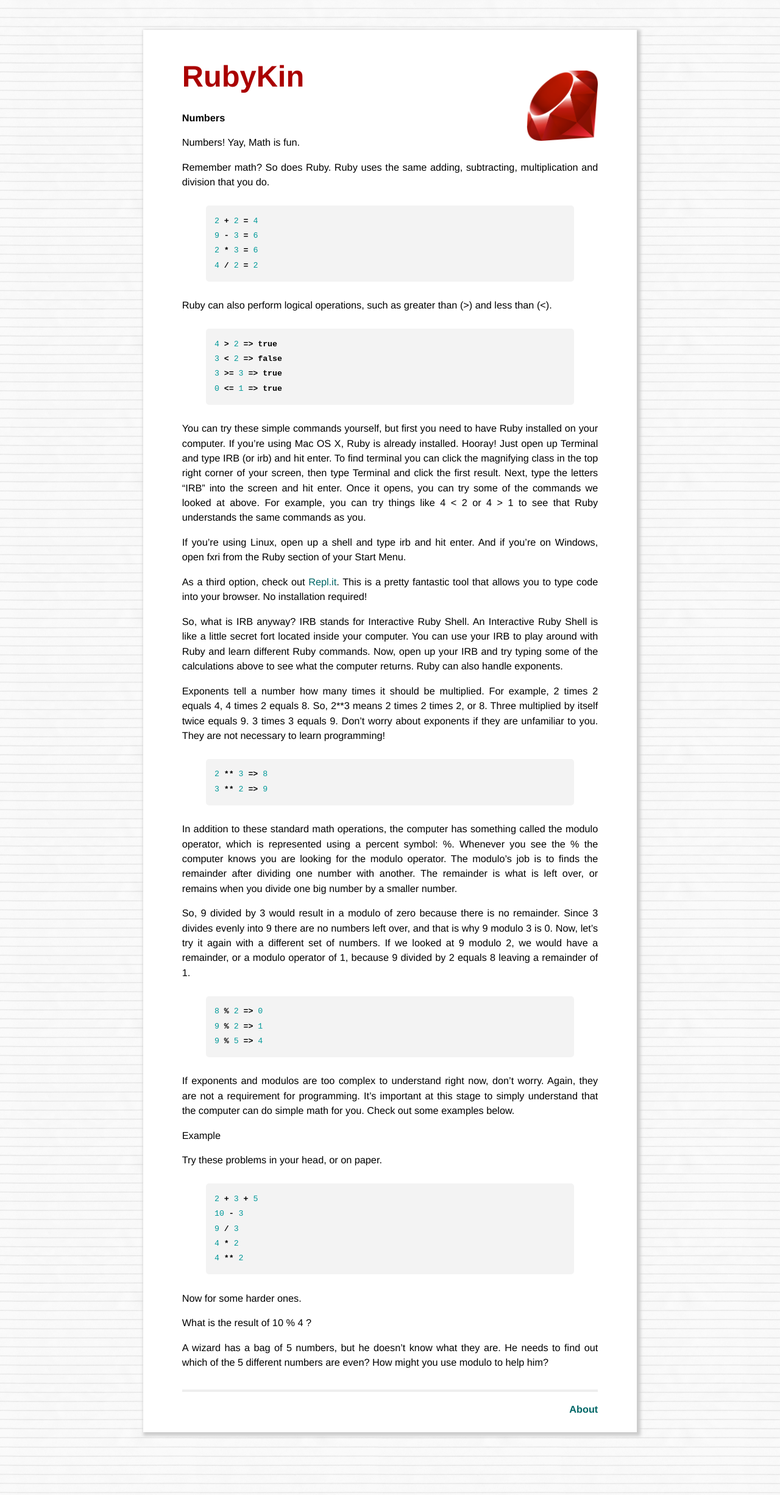
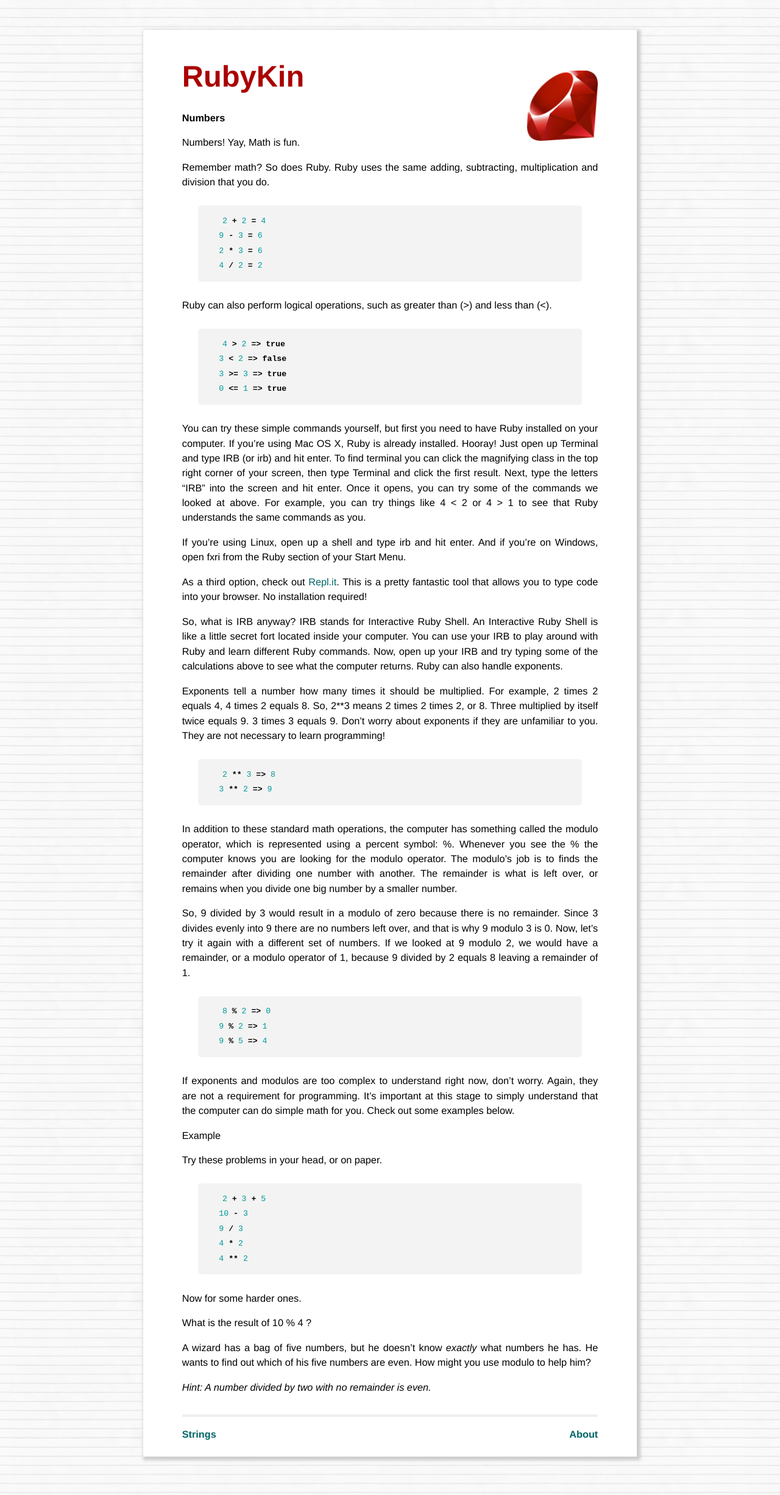
Before and after one commit to mrdougwright/rubykin.github.io, a Jekyll site: the page built from numbers.md, in a window 1280 px wide. Shown: the whole page at 61% size. Built offline with Jekyll 4.4.1, drawn with Linux system fonts in a browser that asks for light colours; Markdown is read by kramdown in place of the engine named in the settings.

Commit message:
Add Strings chapter!

```diff
--- a/css/main.css
+++ b/css/main.css
@@ -111,13 +111,19 @@
   margin-left: 4%;
 }
 
-.site pre {
-  padding: 2%;
+.site pre, .site code {
+  font-size: 1em;
+  padding: 0.5% 1%;
   background-color: #F3F3F3;
   -moz-border-radius: 5px;
   border-radius: 5px;
-  margin: 2em 3em;
 }
+
+.site pre {
+  padding: 2% 5%;
+  margin: 2em;
+}
+
 
 .site .footer {
   font-size: 100%;
--- a/index.html
+++ b/index.html
@@ -10,7 +10,7 @@
   <ul>
     <li><a href="/what-is-programming.html">Ch<span>apter</span> 1  - What is programming?</a></li>
     <li><a href="/numbers.html">Chapter 2  - Numbers</a></li>
-    <li>Chapter 3  - Strings</li>
+    <li><a href="/strings.html">Chapter 3  - Strings</a></li>
     <li>Chapter 4  - Variables</li>
     <li>Chapter 5  - If and Else</li>
     <li>Chapter 6  - Loops</li>
--- a/numbers.md
+++ b/numbers.md
@@ -72,6 +72,8 @@
 
 What is the result of 10 % 4 ?
 
-A wizard has a bag of 5 numbers, but he doesn’t know what they are.
-He needs to find out which of the 5 different numbers are even?
+A wizard has a bag of five numbers, but he doesn’t know _exactly_ what numbers he has.
+He wants to find out which of his five numbers are even.
 How might you use modulo to help him?
+
+_Hint: A number divided by two with no remainder is even._
```
Also changed, not shown: strings.md (added, +85 -0 lines).
